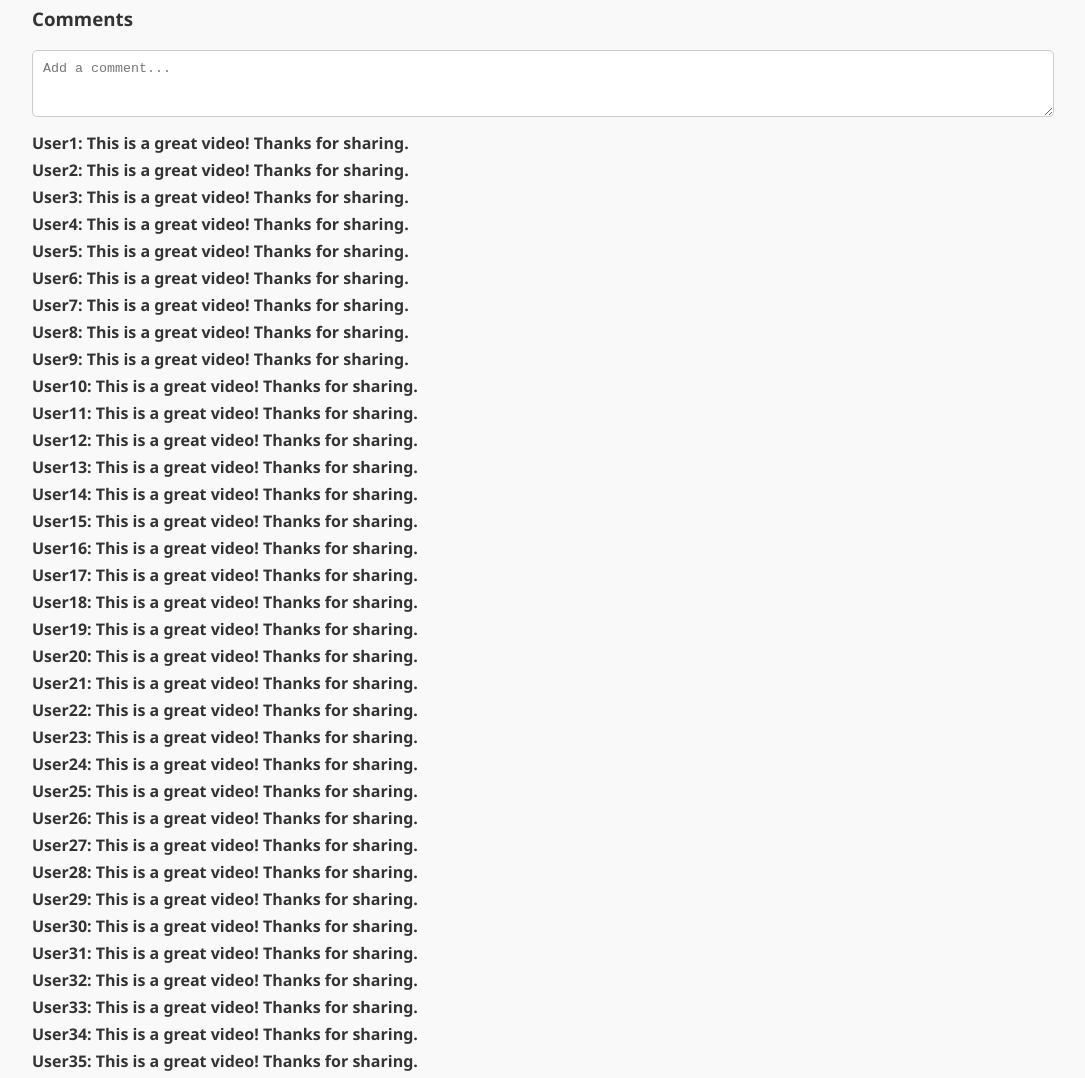
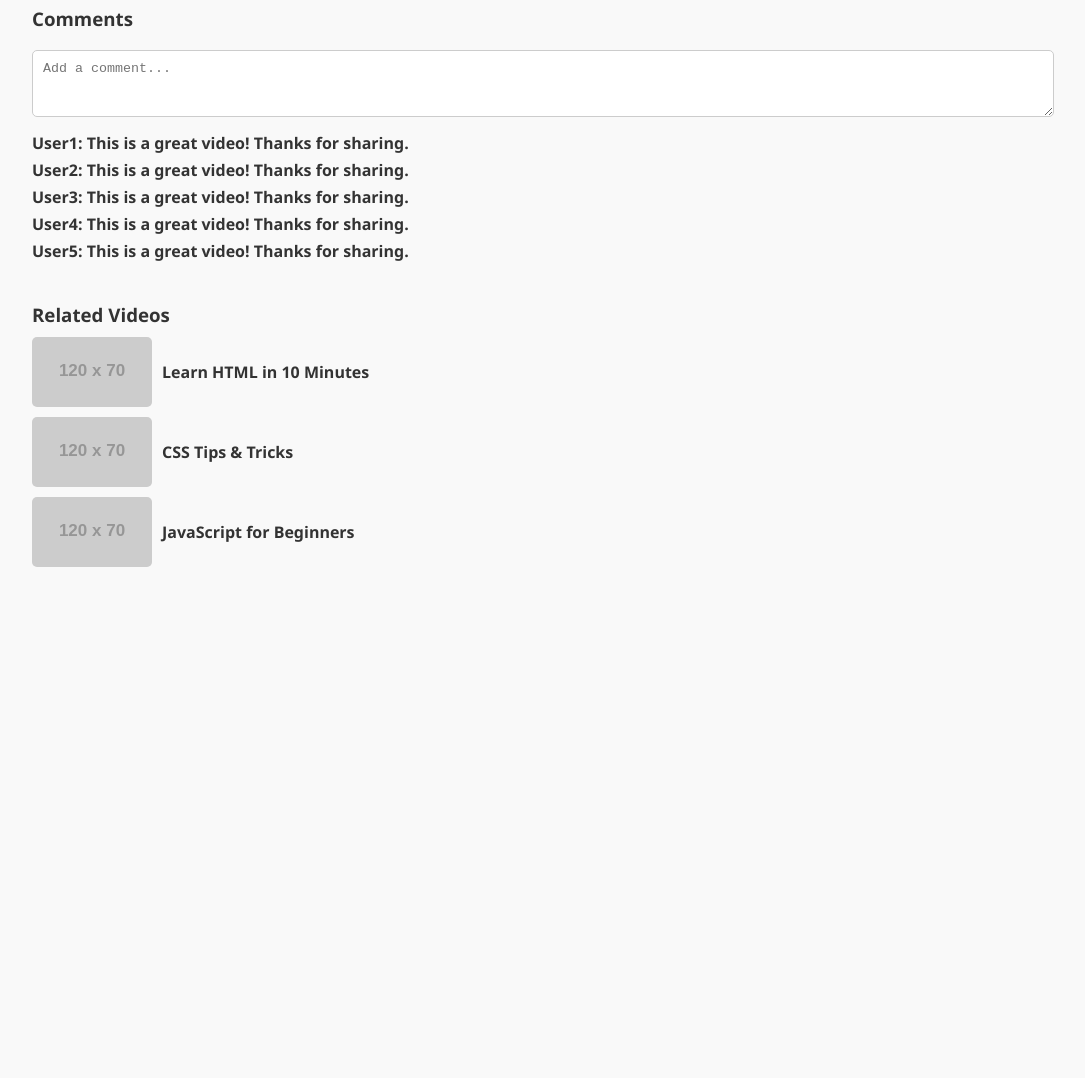
Before and after one commit to tubemate009/tubemate, a plain HTML site: page index.html in a window 1280 px wide. Shown: the part 980-2058 px from the top of the page, without its empty margins (108-1193 px from the left). After the commit the page ends 1577 px from the top, so only its background shows below. Drawn offline with Linux system fonts and the light colour scheme; placeholder pictures from the web are drawn by us.

Commit message:
index.html

```diff
--- a/index.html
+++ b/index.html
@@ -237,7 +237,7 @@
 
       // Fake comments
       const commentContainer = document.getElementById("fake-comments");
-      for (let i = 1; i <= 45; i++) {
+      for (let i = 1; i <= 5; i++) {
         const div = document.createElement("div");
         div.textContent = `User${i}: This is a great video! Thanks for sharing.`;
         div.style.margin = "5px 0";
```
